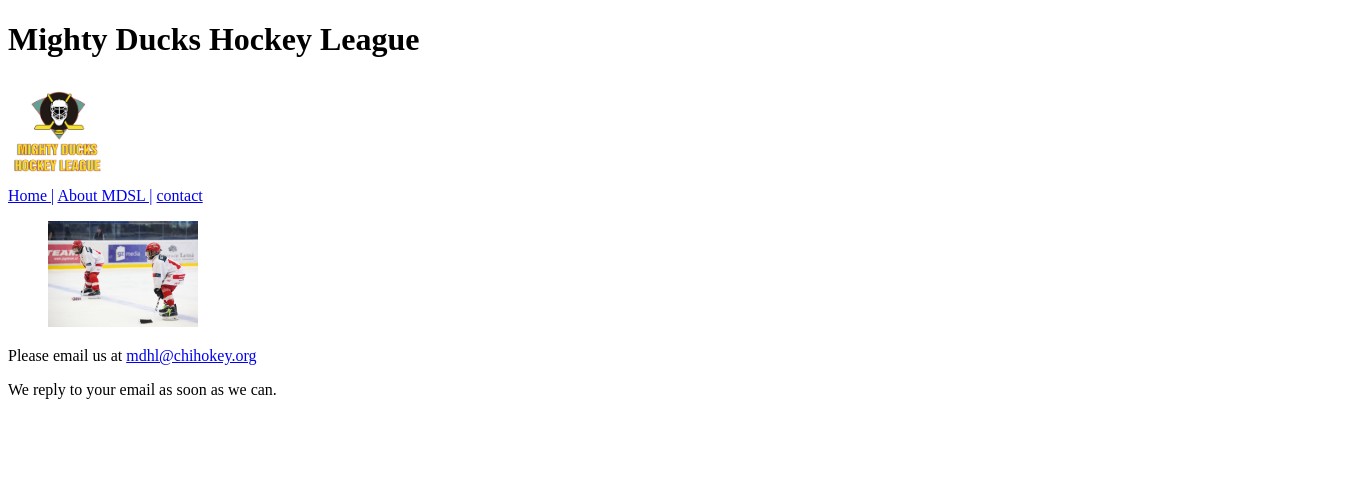
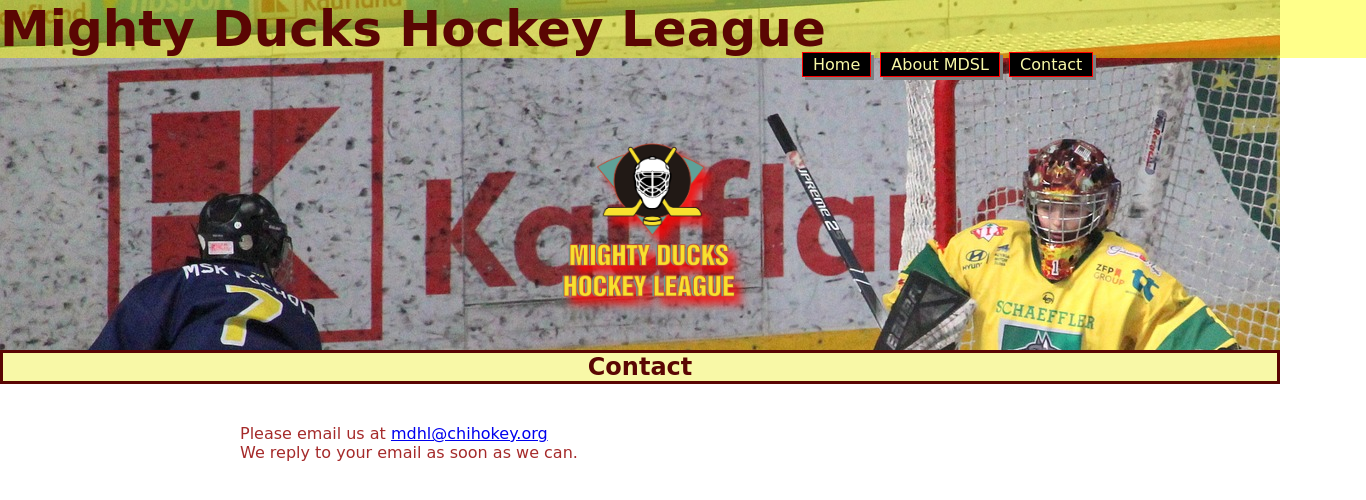
Before and after one commit to factroll14/MDHL_ALLO, a plain HTML site: page contact.html in a window 1280 px wide. Shown: the whole page, 1366 px wide, since content can reach past the window. Drawn offline with Linux system fonts and the light colour scheme.

Commit message:
Task2 Terminada

```diff
--- a/contact.html
+++ b/contact.html
@@ -4,22 +4,35 @@
     <meta charset="UTF-8">
     <meta http-equiv="X-UA-Compatible" content="IE=edge">
     <meta name="viewport" content="width=device-width, initial-scale=1.0">
+    <link rel="shortcut icon" href="./imagenes/Logo_Mighty_ducks-01.ico" type="image/x-icon">
+    <!--<link rel="stylesheet" href="estilo/style.css">-->
+    <!--<link rel="stylesheet" href="estilo/style2.css">-->
+    <link rel="stylesheet" href="estilo/style3.css">
     <title>Mighty Ducks Hockey League</title>
 </head>
 <body>
     <header>
         <h1>Mighty Ducks Hockey League</h1>
-        <img src="imagenes/Logo_Mighty_ducks-01.png" alt="Logo_Mighty_ducks-01" width="100">
+        <img src="imagenes/Logo_Mighty_ducks-01.png" alt="Logo_Mighty_ducks-01" class="logo">
     </header>
     <nav>
-        <a href="index.html">Home |</a>
-        <a href="about.html">About MDSL |</a>
-        <a href="#">contact</a>
+        <a href="index.html" class="doom">Home</a>
+        <a href="about.html" class="doom">About MDSL</a>
+        <a href="#" class="doom">Contact</a>
     </nav>
     <main>
-        <figure><img src="imagenes/hockey_3.jpg" alt="PlayerHokey" width="150"></figure>
-        <p>Please email us at <a href="mailto:mdhl@chihokey.org">mdhl@chihokey.org</a></p>
-        <p>We reply to your email as soon as we can.</p>
+        <section>
+            <h2>Contact</h2>
+            <article>
+            <figure>
+              <!--<img src="imagenes/hockey_3.jpg" alt="PlayerHokey" class="work">-->
+            </figure>
+            </article>
+            <article>
+            <p>Please email us at <a href="mailto:mdhl@chihokey.org">mdhl@chihokey.org</a></p>
+            <p>We reply to your email as soon as we can.</p>
+            </article>
+        </section>
     </main>
 </body>
 </html>
--- a/estilo/style.css
+++ b/estilo/style.css
@@ -0,0 +1,61 @@
+*{
+    box-sizing: border-box;
+    margin: 0px;
+    padding: 0px;
+    font-family: cursive;
+}
+
+header{
+    background-image: url(../imagenes/design1_image1.jpg);
+    background-position: center;
+    height: 250px;
+    padding: 20px;
+}
+
+h1{
+    font-size: 60px;
+}
+
+.logo{
+    width: 200px;
+    height: 200px;
+    position: absolute;
+    top: 150px;
+    left: 1000px;
+}
+
+img{
+    width: 250px;
+    position: absolute;
+    top: 400px;
+    left: 975px;
+    border-radius: 15px;
+}
+
+h2{
+    background-color: black;
+    text-align: center;
+    color: white;
+    display: block;
+    position: static;
+}
+
+.doom{
+    text-decoration:none;
+    margin: 65px;
+    display: block;
+}
+
+nav{
+    position: absolute;
+    top: 250px;
+}
+
+article{
+    display:block;
+    position: relative;
+    left: 200px;
+    top: 20px;
+    margin: 20px;
+    max-width: 700px;
+}
--- a/estilo/style2.css
+++ b/estilo/style2.css
@@ -0,0 +1,71 @@
+*{
+    box-sizing: border-box;
+    margin: 0px;
+    padding: 0px;
+    font-family: cursive;
+}
+
+header{
+    background-image: url(/imagenes/design1_image2.jpg);
+    height: 350px;
+}
+
+h2{
+    background-color: white;
+    border: solid;
+    text-align: center;
+}
+
+
+h1{
+    background-color: white;
+    width: 1366px;
+    font-size: 50px;
+}
+
+.doom{
+    border: solid black 1px;
+    background-color: rgb(39, 39, 255);
+    color: white;
+    margin: 5px;
+    padding: 2px 10px;
+    box-shadow: 3px 3px rgba(128, 128, 128, 0.651);
+    text-decoration: none;
+    display: inline;
+}
+
+:hover.doom{
+    background-color: rgb(3, 199, 3);
+}
+
+
+nav{
+    position: absolute;
+    top: 55px;
+    left: 800px;
+}
+
+.logo{
+    width: 200px;
+    height: 200px;
+    position: absolute;
+    top: 400px;
+    left: 10px;
+}
+
+img{
+    width: 250px;
+    position: absolute;
+    top: 400px;
+    left: 975px;
+    border-radius: 15px;
+}
+
+article{
+    display:block;
+    position: relative;
+    left: 220px;
+    top: 20px;
+    margin: 20px;
+    max-width: 700px;
+}
--- a/estilo/style3.css
+++ b/estilo/style3.css
@@ -0,0 +1,89 @@
+*{
+    box-sizing: border-box;
+    margin: 0px;
+    padding: 0px;
+    font-family: cursive;
+}
+
+header{
+    background-image: url(/imagenes/design1_image2.jpg);
+    height: 350px;
+}
+
+h2{
+    background-color:rgb(248, 248, 167);
+    color: rgb(90, 6, 3);
+    border: solid;
+    text-align: center;
+}
+
+
+h1{
+    background-color: rgba(255, 255, 0, 0.459);
+    color: rgb(90, 6, 3);
+    width: 1366px;
+    font-size: 50px;
+}
+
+.doom{
+    border: solid rgb(255, 0, 0) 1px;
+    background-color: rgb(0, 0, 0);
+    color: rgb(248, 248, 167);
+    margin: 2px;
+    padding: 2px 10px;
+    box-shadow: 3px 3px rgb(128, 128, 128);
+    text-decoration: none;
+    display: inline;
+}
+
+:hover.doom{
+    background-color: rgb(255, 0, 0);
+}
+
+
+nav{
+    position: absolute;
+    top: 55px;
+    left: 800px;
+}
+
+.logo{
+    width: 200px;
+    height: 200px;
+    position: absolute;
+    top: 120px;
+    left: 550px;
+    filter: drop-shadow(8px 8px 4px rgba(255, 4, 4, 0.856));
+}
+
+img{
+    width: 250px;
+    position: absolute;
+    top: 400px;
+    left: 975px;
+    border-radius: 15px;
+    rotate: 5s;
+}
+
+article{
+    display:block;
+    position: relative;
+    left: 220px;
+    top: 20px;
+    margin: 20px;
+    max-width: 700px;
+}
+
+h3,p{
+    color: brown;
+}
+
+.logo:hover{
+    transform: scale(1.5);
+    transition: 3s;
+}
+
+p:hover{
+    transform: scale(1.1);
+    transition: 5s;
+}
```
Also changed, not shown: about.html (+16 -9 lines), index.html (+10 -6 lines), imagenes/Logo_Mighty_ducks-01.ico (added), imagenes/design1_image1.jpg (added), imagenes/design1_image2.jpg (added).
